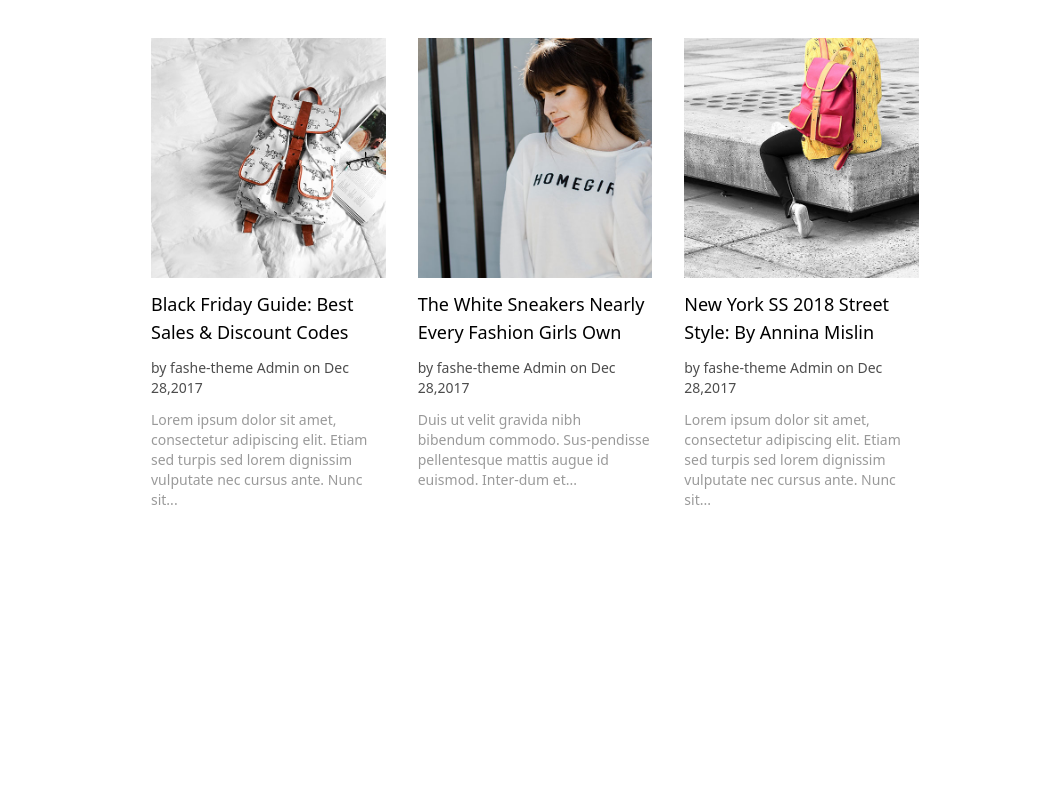
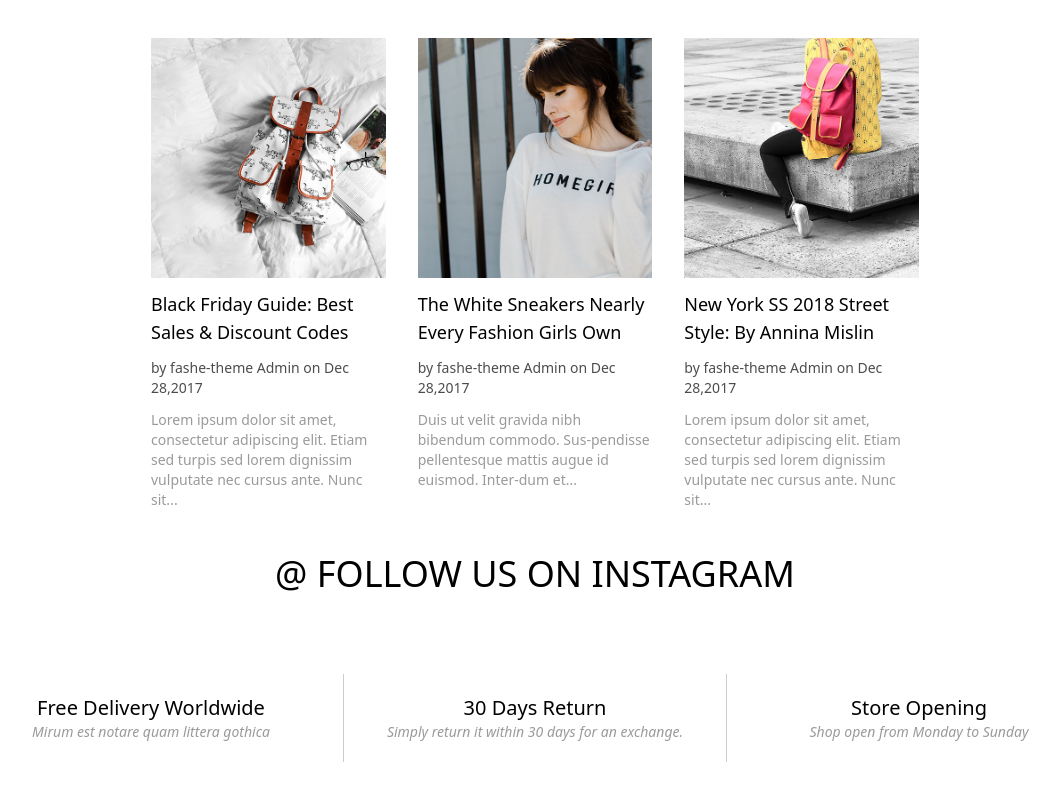
Before and after one commit to aymen-abbad-andaloussi/aymen-abbad-andaloussi-final-project-react, a React (Vite) app: page / in a window 1280 px wide. Shown: the part 2566-3366 px from the top of the page, without its empty margins (105-1165 px from the left). Before the commit the page ends 3076 px from the top, so only its background shows below. Built offline with nearby package versions, Linux system fonts and the light colour scheme.

Commit message:
finish follow

```diff
--- /dev/null
+++ b/src/Components/Follow.jsx
@@ -0,0 +1,27 @@
+export default function Follow() {
+  return (
+    <div className="w-full h-[35vh] flex flex-col items-center mb-10 ">
+      <h1 className="text-4xl font-medium pt-15 pb-20 ">@ FOLLOW US ON INSTAGRAM</h1>
+      <div className="flex ">
+        <div className="text-center w-[30vw] py-5">
+          <h2 className="text-xl font-light">Free Delivery Worldwide</h2>
+          <h3 className="text-sm text-black/40 italic">
+            Mirum est notare quam littera gothica
+          </h3>
+        </div>
+        <div className="text-center w-[30vw] py-5 border-l border-r border-l-black/20 border-r-black/20 ">
+          <h2 className="text-xl font-light">30 Days Return</h2>
+          <h3 className="text-sm text-black/40 italic">
+            Simply return it within 30 days for an exchange.
+          </h3>
+        </div>
+        <div className="text-center w-[30vw] py-5">
+          <h2 className="text-xl font-light">Store Opening</h2>
+          <h3 className="text-sm text-black/40 italic">
+            Shop open from Monday to Sunday
+          </h3>
+        </div>
+      </div>
+    </div>
+  );
+}
--- a/src/pages/Home.jsx
+++ b/src/pages/Home.jsx
@@ -5,6 +5,7 @@ import Items from '../Components/Items'
 import Products from '../Components/Products'
 import Catalogue from '../Components/Catalogue'
 import Blog from '../Components/Blog'
+import Follow from '../Components/Follow'
 
 export default function Home() {
   return (
@@ -15,6 +16,7 @@ export default function Home() {
         <Products />
         <Catalogue />
         <Blog />
+        <Follow />
     </>
   )
 }
```
